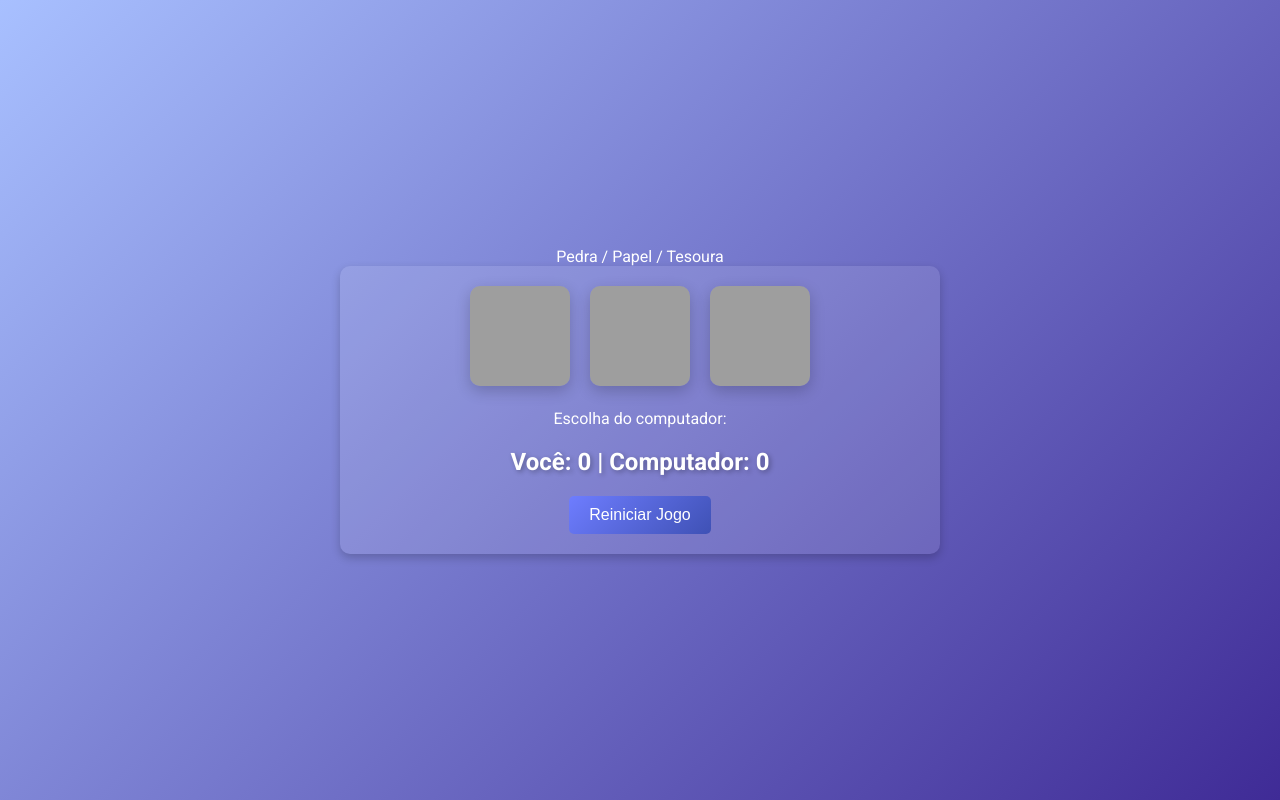
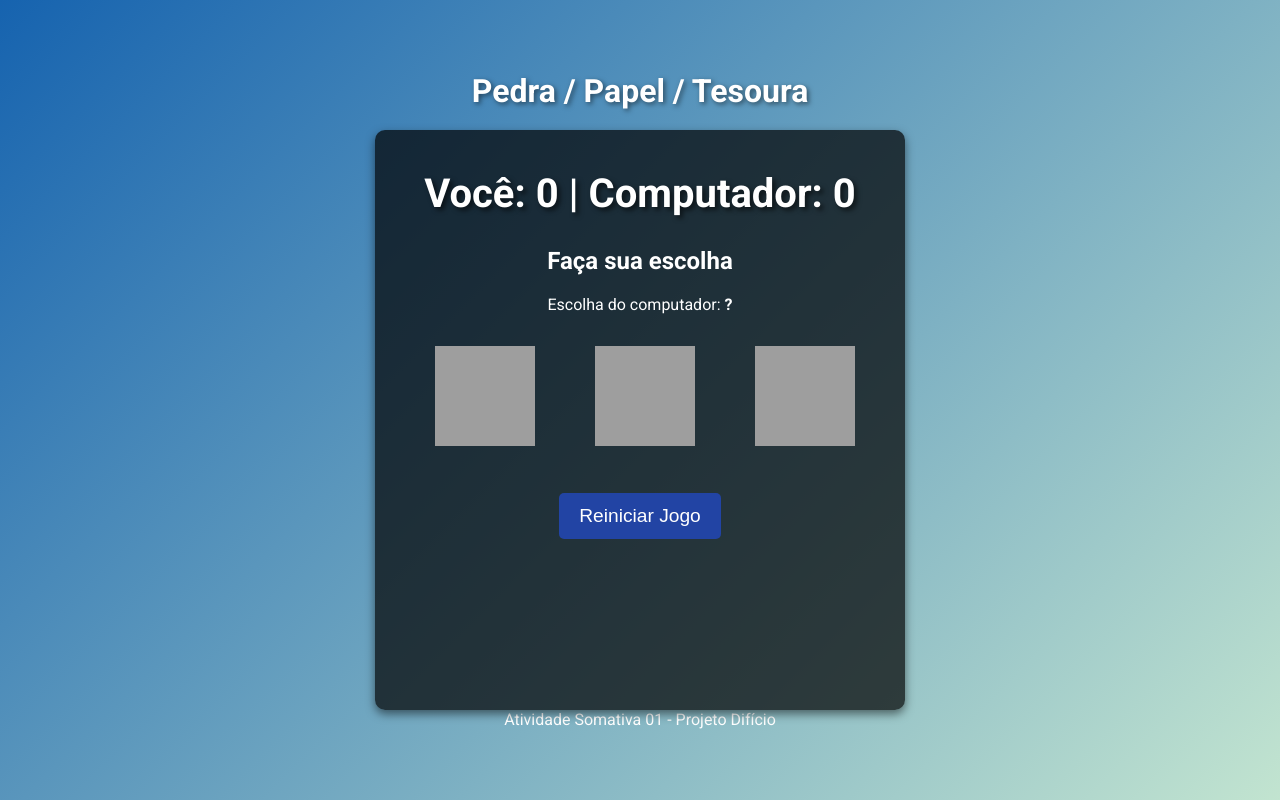
Before and after one commit to 7Isi/SA01, a plain HTML site: page ppt/index.html in a window 1280 px wide. Drawn offline with Linux system fonts and the light colour scheme; grey boxes are pictures that could not be loaded.

Commit message:
09.04.2025

```diff
--- a/cronometro/style.css
+++ b/cronometro/style.css
@@ -1,108 +1,124 @@
+/* Reset de margens, preenchimentos e ajuste do box-sizing */
 * {
   margin: 0;
   padding: 0;
   box-sizing: border-box;
 }
 
+/* Estilo geral do fundo e layout */
 body {
-    font-family: 'Comic Sans', sans-serif;
-    background: linear-gradient(135deg, #ff7e5f, #feb47b);
-    color: #fff;
-    text-align: center;
-    height: 100vh;
+  font-family: 'Roboto', sans-serif;
+  background: linear-gradient(135deg, #ff7e5f, #feb47b); /* Gradiente de fundo */
   display: flex;
   justify-content: center;
   align-items: center;
+  height: 100vh;
+  color: #fff;
+  text-align: center;
   transition: background-color 0.3s ease, color 0.3s ease;
 }
 
-  .game-container {
-    background: rgba(0, 0, 0, 0.7);
-    padding: 20px;
+/* Contêiner principal */
+.container {
+  display: flex;
+  justify-content: center;
+  align-items: center;
+  flex-direction: column;
+  text-align: center;
+  padding: 40px;
+  background: rgba(0, 0, 0, 0.7); /* Fundo escuro com opacidade */
   border-radius: 10px;
-    box-shadow: 0 4px 10px rgba(0, 0, 0, 0.5);
-    width: 300px;
-    text-align: center;
+  box-shadow: 0 4px 10px rgba(0, 0, 0, 0.3);
+  width: 350px;
+  transition: all 0.3s ease;
 }
 
+/* Estilo do título */
 h1 {
   font-size: 2.5rem;
-    margin-bottom: 20px;
+  margin-bottom: 30px;
   color: #fff;
-    text-shadow: 2px 2px 5px rgba(0, 0, 0, 0.5);
+  text-shadow: 3px 3px 8px rgba(0, 0, 0, 0.6);
 }
 
-  #timer {
-    margin-bottom: 30px;
+/* Estilo do cronômetro */
+#clock {
+  background-color: #222;
+  padding: 30px;
+  border-radius: 10px;
+  margin-bottom: 20px;
 }
 
+/* Exibição do tempo */
 #time-display {
-    font-size: 3rem;
-    font-weight: 700;
-    color: #ff5722;
-    text-shadow: 2px 2px 4px rgba(0, 0, 0, 0.6);
-    animation: pulse 1.5s ease-in-out infinite;
+  font-size: 4rem;
+  color: #fff;
+  letter-spacing: 2px;
 }
 
+/* Status do cronômetro */
 #status {
   font-size: 1.5rem;
-    color: #fff;
-    margin-top: 10px;
+  margin-bottom: 20px;
 }
 
-  .controls {
-    margin-top: 20px;
-    display: flex;
-    gap: 20px;
-    justify-content: center;
-  }
-
-  button {
-    padding: 12px 25px;
-    font-size: 1.2rem;
+/* Estilo dos botões */
+.controls button,
+#lap-btn {
+  padding: 12px 20px;
+  font-size: 1.1rem;
   background-color: #ff7e5f;
   color: #fff;
   border: none;
-    border-radius: 5px;
+  border-radius: 10px;
   cursor: pointer;
-    transition: background-color 0.3s ease, transform 0.2s ease-in-out;
+  transition: background-color 0.3s ease, transform 0.2s ease;
+  margin: 5px;
 }
 
-  button:hover {
+/* Efeito de hover nos botões */
+.controls button:hover,
+#lap-btn:hover {
   background-color: #feb47b;
-    transform: scale(1.1);
+  transform: scale(1.05);
 }
 
-  button:active {
+/* Efeito de clique nos botões */
+.controls button:active,
+#lap-btn:active {
   background-color: #ff5722;
   transform: scale(0.95);
 }
 
-  button:disabled {
-    background-color: #ccc;
-    cursor: not-allowed;
+/* Estilo da área de voltas */
+#lap-container {
+  margin-top: 30px;
 }
 
-  @keyframes pulse {
-    0% {
-      opacity: 1;
-    }
-    50% {
-      opacity: 0.6;
-    }
-    100% {
-      opacity: 1;
-    }
+/* Lista de voltas */
+#lap-list {
+  margin-top: 20px;
+  padding: 0;
+  list-style-type: none;
 }
 
-  @keyframes pulseStatus {
-    0% {
+/* Estilo para cada item da lista de voltas */
+#lap-list li {
+  font-size: 1.2rem;
   color: #fff;
+  margin-bottom: 10px;
+  border-bottom: 1px solid #fff;
+  padding-bottom: 5px;
 }
-    50% {
-      color: #ff5722;
+
+/* Animação de pulso no cronômetro */
+@keyframes pulse {
+  0% { opacity: 0.8; }
+  50% { opacity: 1; }
+  100% { opacity: 0.8; }
 }
-    100% {
-      color: #fff;
+
+/* Aplica animação de pulso ao cronômetro */
+#clock {
+  animation: pulse 2s infinite;
 }
-  }
--- a/lampada/style.css
+++ b/lampada/style.css
@@ -1,12 +1,10 @@
 * {
-    margin: 0;
-    padding: 0;
     box-sizing: border-box;
   }
 
   body {
     font-family: 'Roboto', sans-serif;
-    background: linear-gradient(135deg, #ff7e5f, #feb47b);
+    background: linear-gradient(135deg, #657e5a, #feb47b);
     color: #fff;
     text-align: center;
     height: 100vh;
@@ -16,19 +14,29 @@
     transition: background-color 0.3s ease, color 0.3s ease;
   }
 
+  footer {
+    padding: 20px;
+  }
+
+  section::after {
+    content: "";
+    display: table;
+    clear: both;
+  }
+
   .game-container {
     background: rgba(0, 0, 0, 0.7);
     padding: 30px;
     border-radius: 10px;
     box-shadow: 0 4px 10px rgba(0, 0, 0, 0.5);
-    width: 320px;
+    width: 480px;
+    height: 470px;
     text-align: center;
-    position: relative;
   }
 
   h1 {
     font-size: 2rem;
-    margin-bottom: 20px;
+    margin-bottom: 40px;
     color: #fff;
     text-shadow: 2px 2px 5px rgba(0, 0, 0, 0.5);
   }
@@ -39,8 +47,8 @@
   }
 
   #lamp-img {
-    width: 120px;
-    height: 180px;
+    width: 180px;
+    height: 240px;
     transition: filter 0.3s ease, transform 0.3s ease;
     margin-bottom: 20px;
     object-fit: contain;
@@ -56,7 +64,7 @@
   button {
     padding: 12px 20px;
     font-size: 1.2rem;
-    background-color: #ff7e5f;
+    background-color: #4fb73f;
     color: #fff;
     border: none;
     border-radius: 5px;
@@ -65,40 +73,20 @@
   }
 
   button:hover {
-    background-color: #feb47b;
+    background-color: #7dfe7b;
     transform: scale(1.1);
   }
 
   button:active {
-    background-color: #ff5722;
+    background-color: #8cd77f;
     transform: scale(0.95);
   }
 
   button:disabled {
-    background-color: #ccc;
+    background-color: #becfb99b;
     cursor: not-allowed;
   }
 
-  body.light-theme {
-    background: #f1f1f1;
-    color: #333;
-  }
-
-  body.light-theme .game-container {
-    background: rgba(255, 255, 255, 0.8);
-  }
-
-  body.light-theme #lamp-img {
-    filter: brightness(1.3);
-  }
-
-  body.light-theme button {
-    background-color: #ff5722;
-  }
-
-  body.light-theme button:hover {
-    background-color: #ff9800;
-  }
 
   @keyframes shake {
     0% {
--- a/ppt/index.html
+++ b/ppt/index.html
@@ -8,32 +8,52 @@
   <link rel="stylesheet" href="style.css">
 </head>
 <body>
+<section>
 
-    <p>Pedra / Papel / Tesoura</p>
-
+    <h1>Pedra / Papel / Tesoura</h1>
   <div class="game-container">
 
-    <div class="choices">
-      <button class="choice" onclick="play('pedra')">
-        <img src="https://encrypted-tbn0.gstatic.com/images?q=tbn:ANd9GcQgHg53ls2b7VCc8NYFULqgEbEbvlnJI3rGnQ&s" alt="Pedra" />
-      </button>
-      <button class="choice" onclick="play('papel')">
-        <img src="https://genialcursos.com.br/jogo/pedra-papel-tesoura/img/papel-reverse.jpg" alt="Papel" />
-      </button>
-      <button class="choice" onclick="play('tesoura')">
-        <img src="https://genialcursos.com.br/jogo/pedra-papel-tesoura/img/tesoura-reverse.jpg" alt="Tesoura" />
-      </button>
+    <!-- Placar -->
+    <div class="score-container">
+      <h2 id="score">Você: <span id="user-score">0</span> | Computador: <span id="computer-score">0</span></h2>
     </div>
 
-    <div id="game-result">
-      <h2 id="result"></h2>
-      <p>Escolha do computador: <span id="computer-choice"></span></p>
+    <div class="game-info">
+      <h2 id="result">Faça sua escolha</h2>
+      <p>Escolha do computador: <span id="computer-choice">?</span></p>
     </div>
 
-    <h3 id="score">Você: 0 | Computador: 0</h3>
+    <!-- Escolhas de Jogo -->
+    <div class="choices-container">
+      <div class="choice">
+        <button onclick="play('pedra')" class="choice-btn">
+          <img src="https://encrypted-tbn0.gstatic.com/images?q=tbn:ANd9GcQgHg53ls2b7VCc8NYFULqgEbEbvlnJI3rGnQ&s" alt="Pedra" />
+        </button>
+      </div>
+      <div class="choice">
+        <button onclick="play('papel')" class="choice-btn">
+          <img src="https://genialcursos.com.br/jogo/pedra-papel-tesoura/img/papel-reverse.jpg" alt="Papel" />
+        </button>
+      </div>
+      <div class="choice">
+        <button onclick="play('tesoura')" class="choice-btn">
+          <img src="https://genialcursos.com.br/jogo/pedra-papel-tesoura/img/tesoura-reverse.jpg" alt="Tesoura" />
+        </button>
+      </div>
+    </div>
 
-    <button class="reset-btn" onclick="resetGame()">Reiniciar Jogo</button>
+    <!-- Botões de controle -->
+    <div class="game-buttons">
+      <button id="reset-btn" onclick="resetGame()" class="reset-btn">Reiniciar Jogo</button>
+    </div>
+
   </div>
+
+  <footer>
+    <a>Atividade Somativa 01 - Projeto Difício</a>
+  </footer>
+
+</section>
 
   <script src="script.js"></script>
 </body>
--- a/ppt/script.js
+++ b/ppt/script.js
@@ -1,65 +1,43 @@
 let userScore = 0;
 let computerScore = 0;
-const resultElement = document.getElementById('result');
-const scoreElement = document.getElementById('score');
-const computerChoiceElement = document.getElementById('computer-choice');
 
-// Função principal para jogar
+const resultText = document.getElementById('result');
+const scoreText = document.getElementById('score');
+const userScoreText = document.getElementById('user-score');
+const computerScoreText = document.getElementById('computer-score');
+const computerChoiceText = document.getElementById('computer-choice');
+
+// Função para jogar
 function play(userChoice) {
-  const computerChoice = getComputerChoice();
-  const result = getResult(userChoice, computerChoice);
-  displayResult(userChoice, computerChoice, result);
-  updateScore(result);
-}
+  const choices = ['pedra', 'papel', 'tesoura'];
+  const computerChoice = choices[Math.floor(Math.random() * 3)];
+  document.getElementById('computer-choice').innerText = computerChoice;
 
-// Função para pegar a escolha do computador
-function getComputerChoice() {
-  const randomChoice = Math.floor(Math.random() * 3);
-  return ['pedra', 'papel', 'tesoura'][randomChoice];
-}
-
-// Função para decidir o resultado
-function getResult(userChoice, computerChoice) {
-  if (userChoice === computerChoice) return 'Empate';
-  if (
+  if (userChoice === computerChoice) {
+    resultText.innerText = 'Empate!';
+  } else if (
     (userChoice === 'pedra' && computerChoice === 'tesoura') ||
     (userChoice === 'papel' && computerChoice === 'pedra') ||
     (userChoice === 'tesoura' && computerChoice === 'papel')
   ) {
-    return 'Você ganhou!';
-  }
-  return 'Você perdeu!';
-}
-
-// Função para exibir o resultado com animação
-function displayResult(userChoice, computerChoice, result) {
-  resultElement.textContent = result;
-  computerChoiceElement.innerHTML = `<img src="https://genialcursos.com.br/jogo/pedra-papel-tesoura/img/${computerChoice}-reverse.jpg" alt="${computerChoice}" />`;
-
-  // Adicionando animação ao resultado
-  const choiceImages = document.querySelectorAll('.choice img');
-  choiceImages.forEach((img) => img.classList.add('animate-img'));
-
-  setTimeout(() => {
-    choiceImages.forEach((img) => img.classList.remove('animate-img'));
-  }, 300);
-}
-
-// Função para atualizar a pontuação
-function updateScore(result) {
-  if (result === 'Você ganhou!') {
+    resultText.innerText = 'Você venceu!';
     userScore++;
-  } else if (result === 'Você perdeu!') {
+  } else {
+    resultText.innerText = 'Você perdeu!';
     computerScore++;
   }
-  scoreElement.textContent = `Você: ${userScore} | Computador: ${computerScore}`;
+
+  // Atualizar placar
+  userScoreText.innerText = userScore;
+  computerScoreText.innerText = computerScore;
 }
 
 // Função para reiniciar o jogo
 function resetGame() {
   userScore = 0;
   computerScore = 0;
-  scoreElement.textContent = `Você: 0 | Computador: 0`;
-  resultElement.textContent = '';
-  computerChoiceElement.innerHTML = '';
+  resultText.innerText = 'Faça sua escolha';
+  computerChoiceText.innerText = '?';
+  userScoreText.innerText = '0';
+  computerScoreText.innerText = '0';
 }
--- a/ppt/style.css
+++ b/ppt/style.css
@@ -1,3 +1,4 @@
+/* Reset de estilos */
 * {
   margin: 0;
   padding: 0;
@@ -6,101 +7,150 @@
 
 body {
   font-family: 'Roboto', sans-serif;
-    background: linear-gradient(135deg, #a8c0ff, #3f2b96);
+  background: linear-gradient(135deg, #1663af, #c2e4d0);
   color: #fff;
+  display: flex;
+  justify-content: center;
+  align-items: center;
+  height: 100vh;
   text-align: center;
-    height: 100vh;
-    display: flex;
-    flex-direction: column;
-    justify-content: center;
+  transition: background-color 0.3s ease, color 0.3s ease;
 }
 
 .game-container {
-    width: 80%;
-    max-width: 600px;
-    margin: 0 auto;
-    padding: 20px;
-    background-color: rgba(255, 255, 255, 0.1);
+  background: rgba(0, 0, 0, 0.7);
+  padding: 40px;
   border-radius: 10px;
-    box-shadow: 0 4px 10px rgba(0, 0, 0, 0.2);
+  box-shadow: 0 4px 10px rgba(0, 0, 0, 0.5);
+  width: 530px;
+  height: 580px;
+  text-align: center;
+  position: relative;
+  overflow: hidden;
 }
 
 h1 {
-    font-size: 3rem;
-    margin-bottom: 5px;
-    color: #fff;
+  font-size: 2rem;
+  margin-bottom: 20px;
   text-shadow: 2px 2px 5px rgba(0, 0, 0, 0.5);
 }
 
-  .choices {
+.score-container {
+  margin-bottom: 30px;
+}
+
+#score {
+  font-size: 2.5rem;
+  font-weight: 700;
+  margin-bottom: 20px;
+  color: #fff;
+  text-shadow: 3px 3px 5px rgba(0, 0, 0, 0.6);
+}
+
+.game-info {
+  margin-bottom: 20px;
+}
+
+#result {
+  font-size: 1.5rem;
+  margin: 20px 0;
+  color: #fff;
+}
+
+#computer-choice {
+  font-weight: 700;
+}
+
+.choices-container {
+  display: flex;
+  justify-content: space-between;
+  gap: 20px;
+  margin-bottom: 30px;
+}
+
+.choice-btn {
+  background: none;
+  border: none;
+  cursor: pointer;
+  transition: transform 0.3s ease;
+}
+
+.choice-btn img {
+  width: 100px;
+  height: 100px;
+  transition: transform 0.3s ease;
+}
+
+.choice-btn:hover img {
+  transform: scale(1.2);
+}
+
+.game-buttons {
   display: flex;
   justify-content: center;
   gap: 20px;
-    margin-bottom: 20px;
 }
 
-  button.choice {
-    background: transparent;
+button {
+  padding: 12px 20px;
+  font-size: 1.2rem;
+  background-color: #2244a4;
+  color: #fff;
   border: none;
+  border-radius: 5px;
   cursor: pointer;
-    transition: transform 0.3s ease-in-out, filter 0.3s ease-in-out;
+  transition: background-color 0.3s ease, transform 0.2s ease-in-out;
 }
 
-  button.choice img {
-    width: 100px;
-    height: 100px;
-    border-radius: 10px;
-    box-shadow: 0 5px 15px rgba(0, 0, 0, 0.2);
-    transition: transform 0.3s ease, box-shadow 0.3s ease;
+button:hover {
+  background-color: #45c6c2db;
+  transform: scale(1.1);
 }
 
-  button.choice:hover img {
-    transform: scale(1.1);
-    box-shadow: 0 8px 20px rgba(0, 0, 0, 0.3);
-  }
-
-  button.choice:active img {
+button:active {
+  background-color: #223fff;
   transform: scale(0.95);
 }
 
-  #game-result {
-    margin-top: 20px;
+button:disabled {
+  background-color: #c3ccc8bf;
+  cursor: not-allowed;
 }
 
-  h2 {
-    font-size: 1.8rem;
-    margin-bottom: 10px;
+/* Efeito de brilho para a lâmpada */
+.lamp-on {
+  filter: brightness(1.5);
+  animation: pulse 1.5s infinite alternate;
 }
 
-  #computer-choice {
-    font-size: 1rem;
-    font-weight: bold;
+@keyframes pulse {
+  0% {
+    opacity: 1;
+  }
+  50% {
+    opacity: 0.6;
+  }
+  100% {
+    opacity: 1;
+  }
 }
 
-  h3 {
-    font-size: 1.5rem;
-    margin-top: 20px;
-    color: #fff;
-    text-shadow: 2px 2px 5px rgba(0, 0, 0, 0.3);
+
+/* Animação de vibração nos botões */
+@keyframes shake {
+  0% {
+    transform: rotate(-10deg);
   }
-
-  .reset-btn {
-    margin-top: 20px;
-    padding: 10px 20px;
-    font-size: 1rem;
-    cursor: pointer;
-    background: linear-gradient(135deg, #6e7dff, #3f51b5);
-    color: #fff;
-    border: none;
-    border-radius: 5px;
-    transition: background-color 0.3s ease;
+  25% {
+    transform: rotate(10deg);
   }
-
-  .reset-btn:hover {
-    background-color: #4c6ef5;
+  50% {
+    transform: rotate(-10deg);
   }
-
-  button:disabled {
-    background-color: #ccc;
-    cursor: not-allowed;
+  75% {
+    transform: rotate(10deg);
   }
+  100% {
+    transform: rotate(0deg);
+  }
+}
```
Also changed, not shown: cronometro/index.html (+28 -4 lines), cronometro/script.js (+43 -45 lines), lampada/index.html (+12 -11 lines), lampada/script.js (+25 -10 lines), 2 other files. Lines whose indentation alone changed are shown as unchanged.
